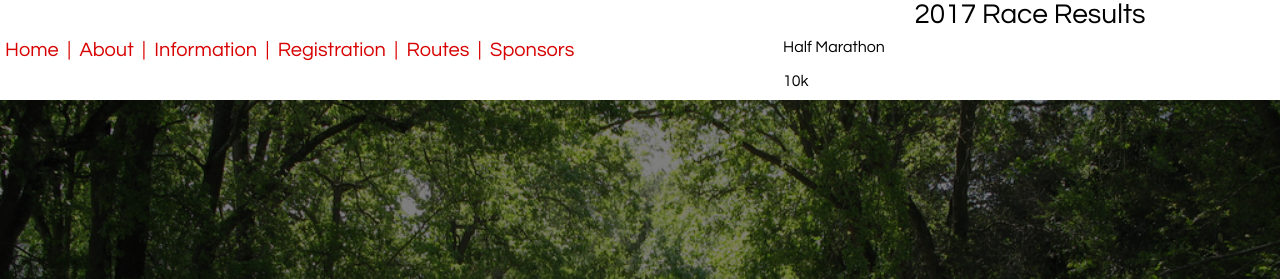
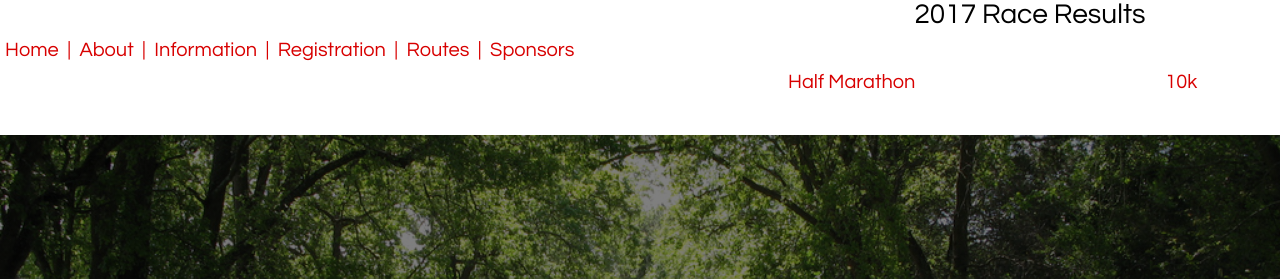
Before and after one commit to BryceTrueman/BryceTrueman.github.io, a plain HTML site: page index.html in a window 1280 px wide. Shown: the top 279 px of the page. Drawn offline with nearby package versions, Linux system fonts and the light colour scheme.

Commit message:
Create index.html

```diff
--- a/index.html
+++ b/index.html
@@ -19,10 +19,8 @@
 			<table id="table" border="0">
 				<caption>2017 Race Results</caption>
 				<tr id="spacer1">
-					<td>Half Marathon</td>
-				</tr>
-				<tr id="spacer1">
-					<td>10k</td>
+					<td><a href="https://www.runtheday.com/results/summary/45747">Half Marathon</td>
+					<td><a href="https://www.runtheday.com/results/summary/45749">10k</td>
 				</tr>
 			</table>
 
```
